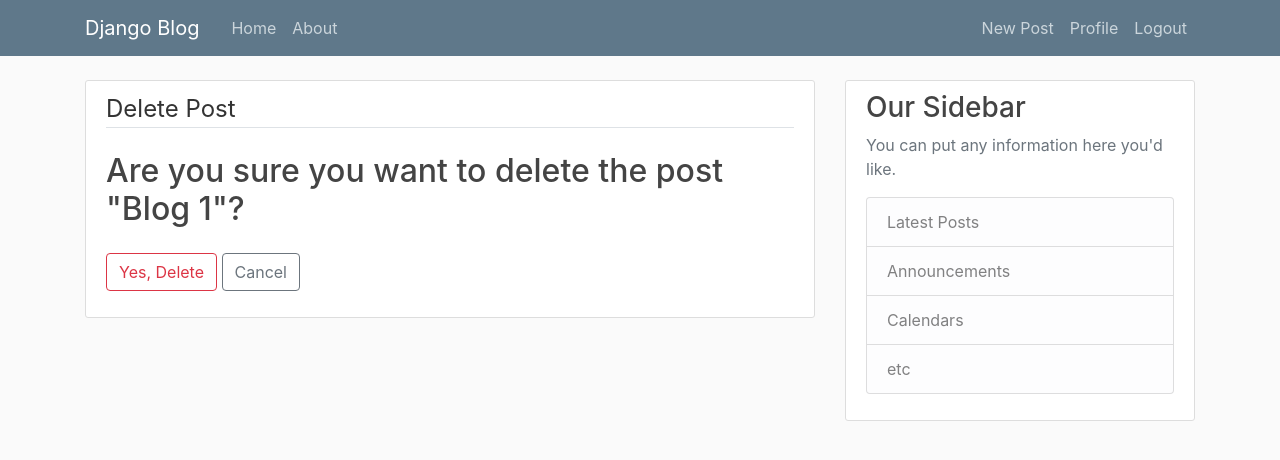
After one commit to msd2/django-practice-blog, a Django app: page /post/1/delete/ in a window 1280 px wide. The commit adds this page. Shown: the top 460 px of the page. Run offline with Django 3.2, Linux system fonts and the light colour scheme; a user stored in the database is signed in; data comes from the database, SQL or seed files in the repository; both versions use the stored data as it was after the commit; some libraries are stand-ins or nearby versions.

Commit message:
Completed tutorial 10

```diff
--- a/blog/models.py
+++ b/blog/models.py
@@ -1,6 +1,7 @@
 from django.db import models
 from django.utils import timezone
 from django.contrib.auth.models import User
+from django.urls import reverse
 
 class Post(models.Model):
     title = models.CharField(max_length=100)
@@ -10,3 +11,6 @@ class Post(models.Model):
 
     def __str__(self):
         return self.title
+
+    def get_absolute_url(self):
+        return reverse('post-detail', kwargs={'pk':self.pk})
--- a/blog/templates/blog/base.html
+++ b/blog/templates/blog/base.html
@@ -36,6 +36,7 @@
         <!-- Navbar Right Side -->
       <div class="navbar-nav">
 	{% if user.is_authenticated %}
+	  <a class="nav-item nav-link" href="{% url 'post-create' %}">New Post</a>
 	  <a class="nav-item nav-link" href="{% url 'profile' %}">Profile</a>
 	  <a class="nav-item nav-link" href="{% url 'logout' %}">Logout</a>
 	{% else %}
--- /dev/null
+++ b/blog/templates/blog/post_confirm_delete.html
@@ -0,0 +1,19 @@
+{% extends 'blog/base.html' %}
+{% block content %}
+<div class='content-section'>
+  <form method='POST'>
+    {% csrf_token %}
+    <fieldset class='form-group'>
+      <legend class='border-bottom mb-4'>Delete Post</legend>
+      <h2>Are you sure you want to delete the post "{{ object.title }}"?</h2>
+    </fieldset>
+    <div class='form-group'>
+      <button class='btn btn-outline-danger' type='submit'>Yes, Delete</button>
+      <a class='btn btn-outline-secondary' href='{% url "post-detail" object.id %}'>Cancel</a>
+    </div>
+
+  </form>
+
+</div>
+
+{% endblock content %}
--- a/blog/urls.py
+++ b/blog/urls.py
@@ -1,10 +1,13 @@
 from django.urls import path
-from .views import PostListView, PostDetailView
+from .views import PostListView, PostDetailView, PostCreateView, PostUpdateView, PostDeleteView
 from . import views
 
 
 urlpatterns = [
     path('', PostListView.as_view(), name='blog-home'),
     path('post/<int:pk>/', PostDetailView.as_view(), name='post-detail'),
+    path('post/new/', PostCreateView.as_view(), name='post-create'),
+    path('post/<int:pk>/update/', PostUpdateView.as_view(), name='post-update'),
+    path('post/<int:pk>/delete/', PostDeleteView.as_view(), name='post-delete'),
     path('about/', views.about, name='blog-about'),
     ]
--- a/blog/views.py
+++ b/blog/views.py
@@ -1,5 +1,12 @@
 from django.shortcuts import render
-from django.views.generic import ListView, DetailView
+from django.views.generic import (
+    ListView,
+    DetailView,
+    CreateView,
+    UpdateView,
+    DeleteView
+)
+from django.contrib.auth.mixins import LoginRequiredMixin, UserPassesTestMixin
 from .models import Post
 
 def home(request):
@@ -20,5 +27,41 @@ class PostDetailView(DetailView):
     model = Post
 
 
+class PostCreateView(LoginRequiredMixin, CreateView):
+    model = Post
+    fields = ['title', 'content']
+
+    def form_valid(self, form):
+        form.instance.author = self.request.user
+        return super().form_valid(form)
+
+class PostUpdateView(LoginRequiredMixin, UserPassesTestMixin, UpdateView):
+    model = Post
+    fields = ['title', 'content']
+
+    def form_valid(self, form):
+        form.instance.author = self.request.user
+        return super().form_valid(form)
+
+    def test_func(self):
+        post = self.get_object()
+        if self.request.user == post.author:
+            return True
+        else:
+            return False
+
+class PostDeleteView(LoginRequiredMixin, UserPassesTestMixin, DeleteView):
+    model = Post
+    success_url = '/'
+
+    def test_func(self):
+        post = self.get_object()
+        if self.request.user == post.author:
+            return True
+        else:
+            return False
+
+
+
 def about(request):
     return render(request, 'blog/about.html', {'title':'About'})
```
Also changed, not shown: blog/templates/blog/post_detail.html (+8 -1 lines), blog/templates/blog/post_form.html (added, +19 -0 lines), db.sqlite3, media/default.jpg, 2 other files.
